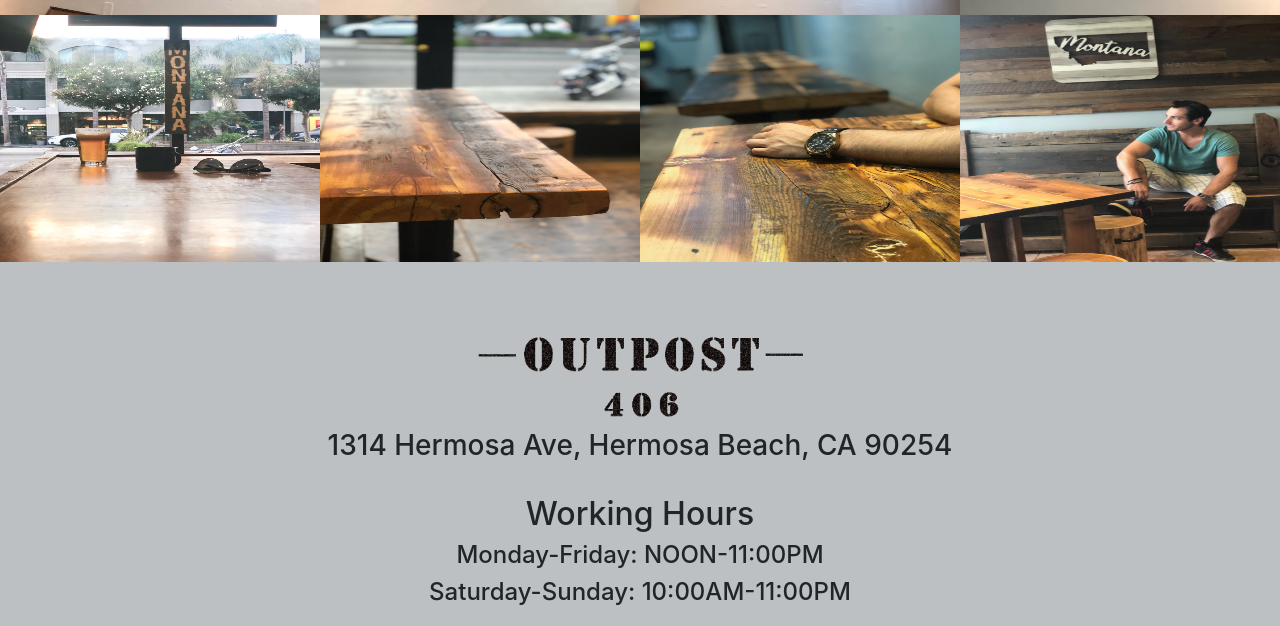
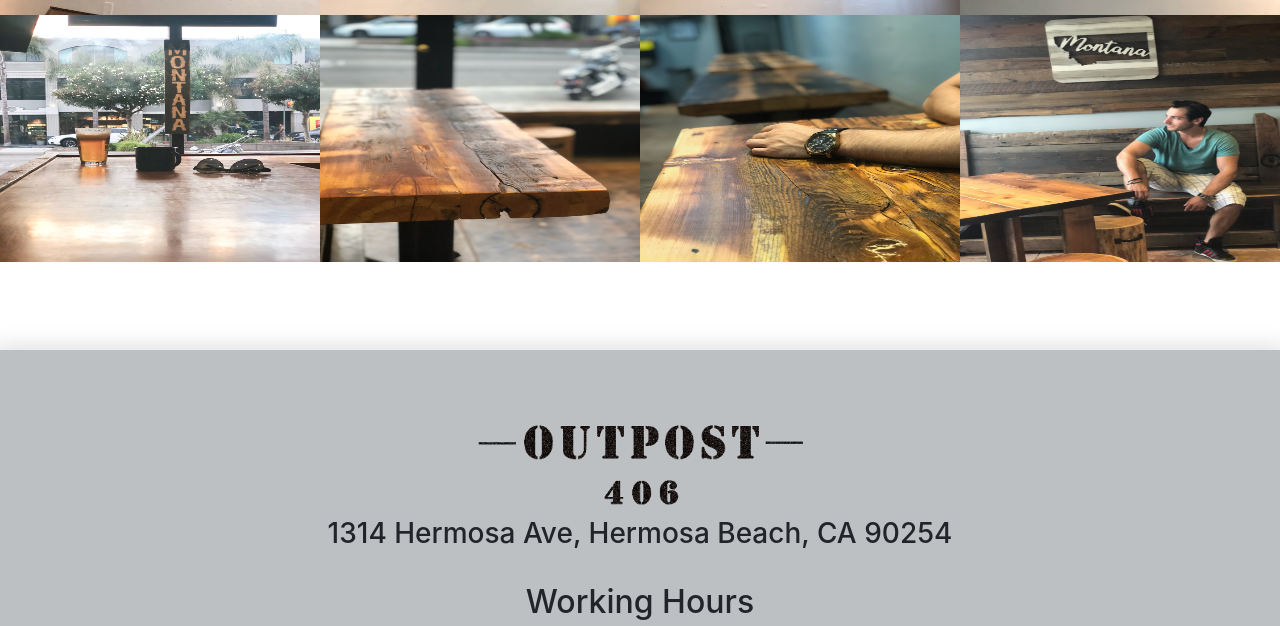
Before and after one commit to dancleary/outpost406, a plain HTML site: page index.html in a window 1280 px wide. Shown: the part 4209-4835 px from the top of the page. Drawn offline with Linux system fonts and the light colour scheme.

Commit message:
more cleanup again

```diff
--- a/index.html
+++ b/index.html
@@ -297,7 +297,8 @@ Friendly, open, no attitude pub with a Montana vibe. The "Last Best Place" now a
 						</div>
 					</div>
 			</div>
-
+			<div style="height: 88px;">
+			</div>
 	</div>
 	<div class="divider">
 		<div id="hours">
```
